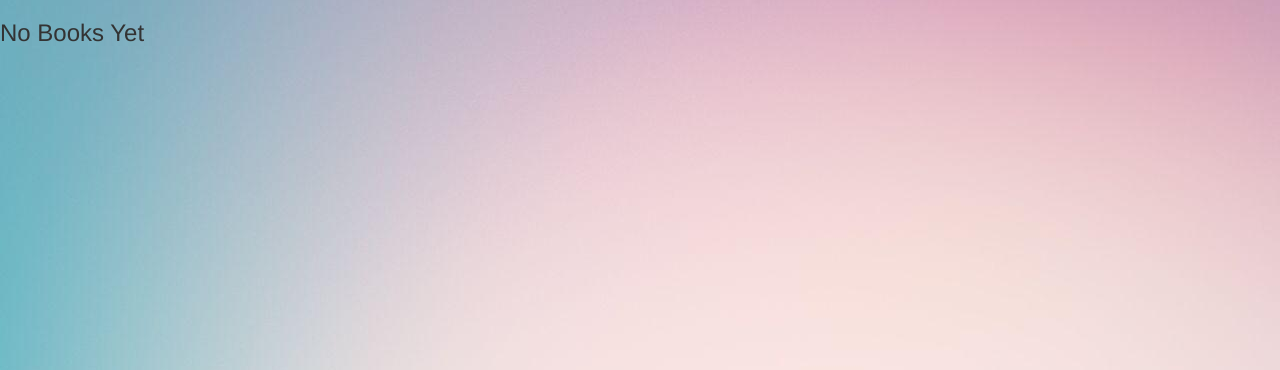
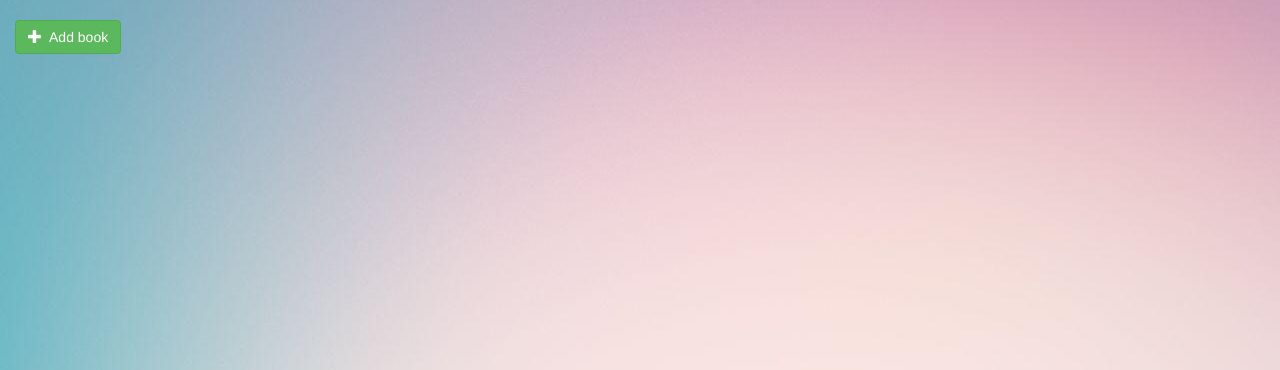
Before and after one commit to Kartik-57/DevCLub-Recruitment-Assignment, a Django app: template PartI/LibrarySystem/Books/templates/books/index.html in a window 1280 px wide. Shown: the part 50-420 px from the top of the page. Run offline with Django 3.2, Linux system fonts and the light colour scheme; the template is opened without the code that fills it, so the values that code supplies are empty; some libraries are stand-ins or nearby versions.

Commit message:
Added delete option and html blocks

```diff
--- a/PartI/LibrarySystem/Books/templates/books/base.html
+++ b/PartI/LibrarySystem/Books/templates/books/base.html
@@ -34,7 +34,7 @@
             </li>
         </ul>
 
-        <form class="navbar-form navbar-left" role="search" method="get" action="#">
+        <form class="navbar-form navbar-left" role="search" method="get" action="{% url 'books:index' %}">
             <div class="form-group">
                 <input type="text" class="form-control" name="q" value="">
             </div>
--- a/PartI/LibrarySystem/Books/templates/books/index.html
+++ b/PartI/LibrarySystem/Books/templates/books/index.html
@@ -1,14 +1,53 @@
 {% extends 'books/base.html' %}
+{% block books_active %}active{% endblock %}
 
 {% block body %}
-{% if all_books %}
-    <h2>Books in Library</h2>
-    <ul>
-        {% for book in all_books %}
-            <li><a href="{% url 'books:detail' book.id%}">{{ book.Book_Title }}</a></li>
-        {% endfor %}
-    </ul>
-{% else %}
-    <h3>No Books Yet</h3>
-{% endif %}
+<div class="books-container container-fluid">
+
+    <!-- books -->
+    <div class="row">
+        {% if all_books %}
+            {% for book in all_books %}
+                <div class="col-sm-4 col-lg-2">
+                    <div class="thumbnail">
+                        <a href="{% url 'books:detail' book.id %}">
+                            <img src="{{ book.Book_Cover }}" class="img-responsive" width="100" height="100" alt="Image not available">
+                        </a>
+                        <div class="caption">
+                            <h2>{{ book.Book_Title }}</h2>
+                            <h4>{{ book.Author }}</h4>
+
+                            <!-- View Details -->
+                            <a href="{% url 'books:detail' book.id %}" class="btn btn-primary btn-sm" role="button">View Details</a>
+
+                            <!-- Delete book -->
+                            <form action="{% url 'books:book-delete' book.id %}" method="post" style="display: inline;">
+                                {% csrf_token %}
+                                <input type="hidden" name="book_id" value="{{ book.id }}" />
+                                <button type="submit" class="btn btn-default btn-sm">
+                                    <span class="glyphicon glyphicon-trash"></span>
+                                </button>
+                            </form>
+
+                            <!-- Available Book -->
+                            <a href="{% url 'books:detail' book.id %}" class="btn btn-default btn-sm btn-favorite" role="button">
+                                <span class="glyphicon glyphicon-check {% if book.Available %}active{% endif %}"></span>
+                            </a>
+
+                        </div>
+                    </div>
+                </div>
+            {% endfor %}
+        {% else %}
+            <div class="col-sm-12">
+                <br>
+                <a href="{% url 'books:book-add' %}">
+                    <button type="button" class="btn btn-success">
+                        <span class="glyphicon glyphicon-plus"></span>&nbsp; Add book
+                    </button>
+                </a>
+            </div>
+        {% endif %}
+    </div>
+</div>
 {% endblock %}
--- a/PartI/LibrarySystem/Books/urls.py
+++ b/PartI/LibrarySystem/Books/urls.py
@@ -8,4 +8,6 @@ urlpatterns = [
     url('^$', views.IndexView.as_view(), name='index'),
     url(r'^(?P<pk>[0-9]+)/$', views.DetailView.as_view(), name='detail'),
     url(r'books/add/$', views.BookCreate.as_view(), name='book-add'),
+    url(r'books/(?P<pk>[0-9]+)/$', views.BookUpdate.as_view(), name='book-update'),
+    url(r'books/(?P<pk>[0-9]+)/delete/$', views.BookDelete.as_view(), name='book-delete'),
 ]
```
Also changed, not shown: PartI/LibrarySystem/Books/views.py (+12 -2 lines).
